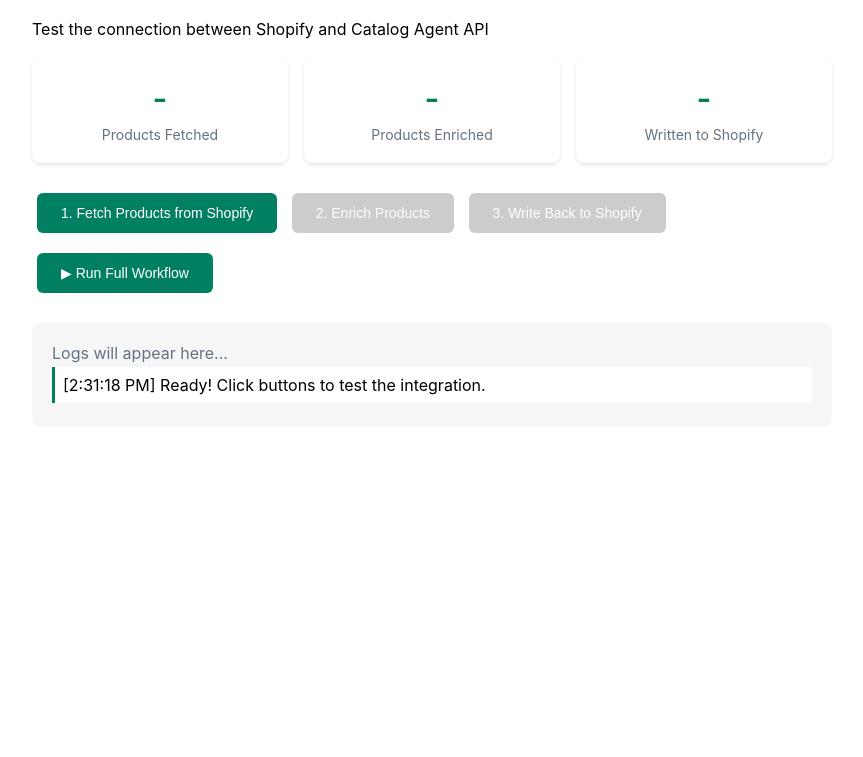
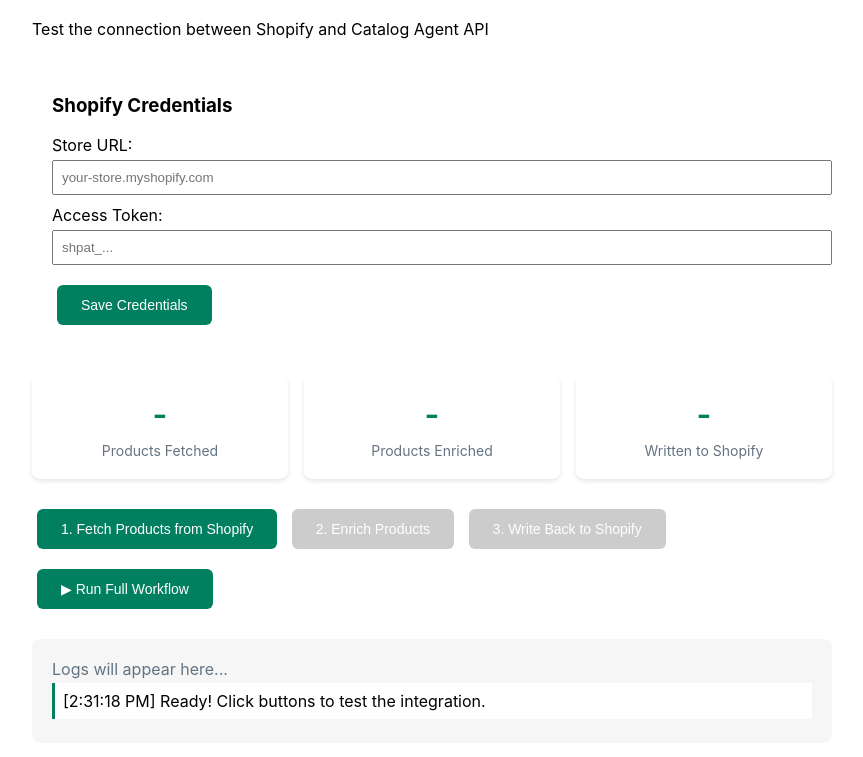
Before and after one commit to bindu-ai5/shopify_ui, a website: page test-integration.html in a window 1280 px wide. Shown: the part 133-890 px from the top of the page, without its empty margins (208-1071 px from the left). Before the commit the page ends 800 px from the top, so only its background shows below. Drawn offline with Linux system fonts and the light colour scheme.

Commit message:
Add catalog agent integration (credentials removed)

```diff
--- a/test-integration.html
+++ b/test-integration.html
@@ -74,6 +74,19 @@
     <h1>🚀 Catalog AI Direct - Integration Test</h1>
     <p>Test the connection between Shopify and Catalog Agent API</p>
 
+    <div class="settings-card" style="background: white; padding: 20px; border-radius: 8px; margin-bottom: 20px;">
+        <h3>Shopify Credentials</h3>
+        <div style="margin: 10px 0;">
+            <label>Store URL:</label>
+            <input type="text" id="shopifyStore" placeholder="your-store.myshopify.com" style="width: 100%; padding: 8px; margin-top: 5px;">
+        </div>
+        <div style="margin: 10px 0;">
+            <label>Access Token:</label>
+            <input type="password" id="shopifyToken" placeholder="shpat_..." style="width: 100%; padding: 8px; margin-top: 5px;">
+        </div>
+        <button class="button" onclick="setCredentials()">Save Credentials</button>
+    </div>
+
     <div class="stats">
         <div class="stat-card">
             <div class="number" id="productsCount">-</div>
@@ -104,6 +117,19 @@
     <script>
         let fetchedProducts = [];
         let enrichedResults = null;
+
+        function setCredentials() {
+            const store = document.getElementById('shopifyStore').value;
+            const token = document.getElementById('shopifyToken').value;
+
+            if (!store || !token) {
+                log('❌ Please enter both store URL and access token', true);
+                return;
+            }
+
+            catalogAPI.setShopifyCredentials(store, token);
+            log('✅ Credentials saved!');
+        }
 
         function log(message, isError = false) {
             const logDiv = document.getElementById('log');
```
